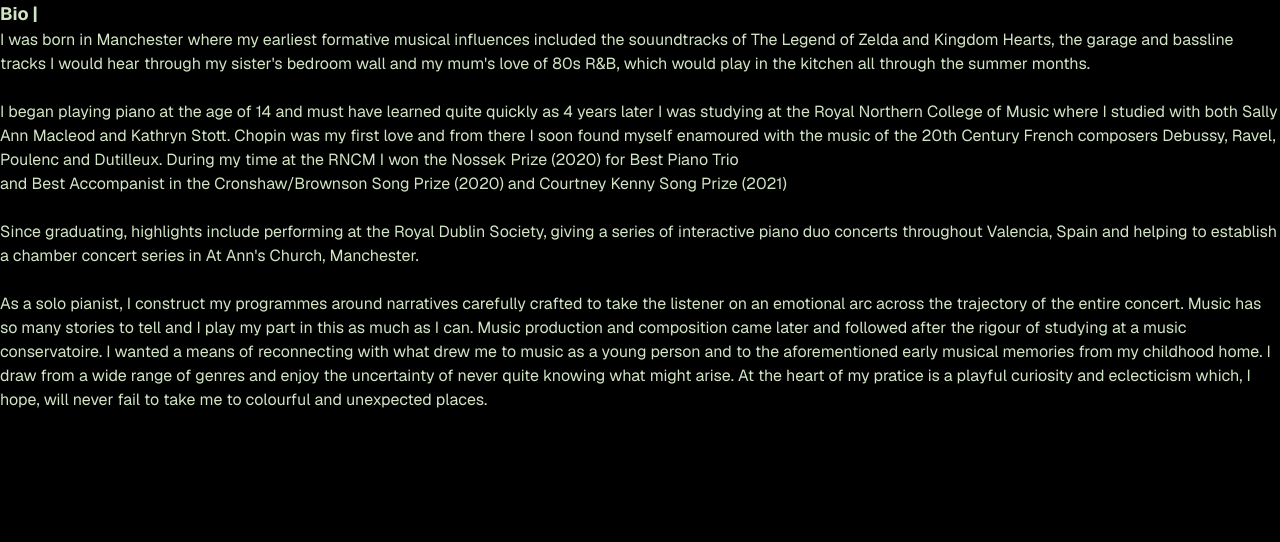
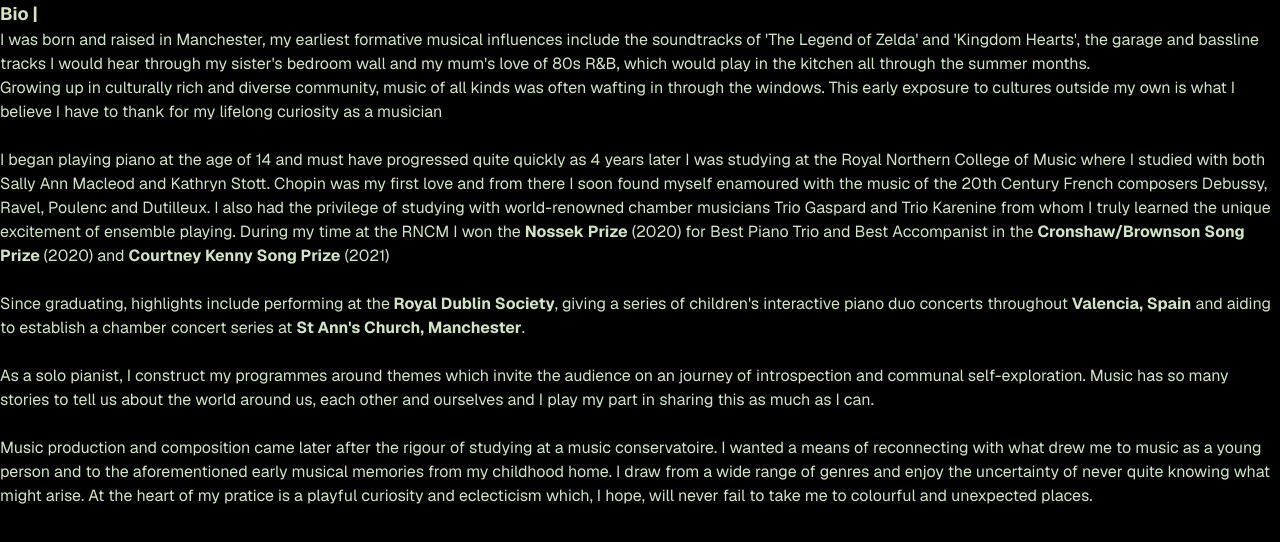
Before and after one commit to JJamC/artist-portfolio-next-vercel, a Next.js app: page /components/About in a window 1280 px wide. Shown: the top 542 px of the page. Built offline with nearby package versions, Linux system fonts and the light colour scheme.

Commit message:
edited about

```diff
--- a/src/pages/components/About.tsx
+++ b/src/pages/components/About.tsx
@@ -5,33 +5,41 @@ export default function About() {
         <b>Bio |</b>
       </h2>
       <p>
-        I was born in Manchester where my earliest formative musical influences
-        included the souundtracks of The Legend of Zelda and Kingdom Hearts, the
-        garage and bassline tracks I would hear through my sister&apos;s bedroom
-        wall and my mum&apos;s love of 80s R&B, which would play in the kitchen
-        all through the summer months.
+        I was born and raised in Manchester, my earliest formative musical
+        influences include the soundtracks of &apos;The Legend of Zelda&apos;
+        and &apos;Kingdom Hearts&apos;, the garage and bassline tracks I would
+        hear through my sister&apos;s bedroom wall and my mum&apos;s love of 80s
+        R&B, which would play in the kitchen all through the summer months.
+        <br></br> Growing up in culturally rich and diverse community, music of
+        all kinds was often wafting in through the windows. This early exposure
+        to cultures outside my own is what I believe I have to thank for my
+        lifelong curiosity as a musician
         <br></br>
-        <br></br>I began playing piano at the age of 14 and must have learned
+        <br></br>I began playing piano at the age of 14 and must have progressed
         quite quickly as 4 years later I was studying at the Royal Northern
         College of Music where I studied with both Sally Ann Macleod and Kathryn
         Stott. Chopin was my first love and from there I soon found myself
         enamoured with the music of the 20th Century French composers Debussy,
-        Ravel, Poulenc and Dutilleux. During my time at the RNCM I won the
-        Nossek Prize (2020) for Best Piano Trio<br></br> and Best Accompanist in
-        the Cronshaw/Brownson Song Prize (2020) and Courtney Kenny Song Prize
-        (2021)
+        Ravel, Poulenc and Dutilleux. I also had the privilege of studying with
+        world-renowned chamber musicians Trio Gaspard and Trio Karenine from
+        whom I truly learned the unique excitement of ensemble playing. During
+        my time at the RNCM I won the <b>Nossek Prize</b> (2020) for Best Piano
+        Trio and Best Accompanist in the <b>Cronshaw/Brownson Song Prize </b>
+        (2020) and <b>Courtney Kenny Song Prize</b> (2021)
         <br></br>
         <br></br>
-        Since graduating, highlights include performing at the Royal Dublin
-        Society, giving a series of interactive piano duo concerts throughout
-        Valencia, Spain and helping to establish a chamber concert series in At
-        Ann&apos;s Church, Manchester.
+        Since graduating, highlights include performing at the
+        <b> Royal Dublin Society</b>, giving a series of children&apos;s
+        interactive piano duo concerts throughout
+        <b> Valencia, Spain</b> and aiding to establish a chamber concert
+        series at <b>St Ann&apos;s Church, Manchester</b>.<br></br>
         <br></br>
-        <br></br>
-        As a solo pianist, I construct my programmes around narratives carefully
-        crafted to take the listener on an emotional arc across the trajectory
-        of the entire concert. Music has so many stories to tell and I play my
-        part in this as much as I can. Music production and composition came later and followed after the rigour of studying at a music conservatoire. I wanted a means of
+        As a solo pianist, I construct my programmes around themes which invite
+        the audience on an journey of introspection and communal self-exploration. Music has
+        so many stories to tell us about the world around us, each other and
+        ourselves and I play my part in sharing this as much as I can. <br></br>
+        <br></br>Music production and composition came later after
+        the rigour of studying at a music conservatoire. I wanted a means of
         reconnecting with what drew me to music as a young person and to the
         aforementioned early musical memories from my childhood home. I draw
         from a wide range of genres and enjoy the uncertainty of never quite
--- a/src/pages/components/Blog.tsx
+++ b/src/pages/components/Blog.tsx
@@ -12,8 +12,15 @@ export default function Blog() {
       <br></br>
       <div>
         <p className="p-5 text-[16px] text-[#D2E4C4]">
-          <b>Jay Jameil Carroll</b> is a pianist, composer and music producer
-          based in Manchester, England.
+          Hey there, I'm Jay <b>|</b>
+          <br></br>
+          <br></br>
+          I'm a musician currently based in Manchester, UK <b>|</b>
+          <br></br> <br></br>
+          Here you&apos;ll find examples of my performances, original
+          compositions and productions, and just about anything else I get up to
+          <b> |</b>
+          <br></br>
         </p>
       </div>
     </div>
--- a/src/pages/components/Contact.tsx
+++ b/src/pages/components/Contact.tsx
@@ -22,8 +22,8 @@ export default function ContactForm() {
 
   return (
     <div>
-      <p>Want to work with me?</p>
-      <p>Get in touch :) </p>
+      <p>Want to work together?</p>
+      <p>Get in touch ! </p>
       <form
         action="#"
         method="POST"
--- a/src/pages/components/Navbar.tsx
+++ b/src/pages/components/Navbar.tsx
@@ -72,7 +72,7 @@ export default function Navbar({ setNav, setActive, active }: NavbarProps) {
           setActive("production");
         }}
       >
-        <h2>Production</h2>
+        <h2>Music Production</h2>
       </a>
 
       <a
--- a/src/pages/components/Prints.tsx
+++ b/src/pages/components/Prints.tsx
@@ -54,9 +54,9 @@ export default function Prints() {
     <div>
       <div className="mb-5 flex">
         <p className="w-[200px]">
-          <b>Prints |</b> &apos;Prints&apos; is an ever-growing series of
-          short piano compositions composed out of response to artworks that
-          have vivdly inspired me.
+          <b>Prints |</b> &apos;Prints&apos; is a growing series of
+          piano compositions conceived as evocations of artworks that
+          have vividly inspired me.
         </p>
         <iframe
           className="aspect-[16/7] w-250"
--- a/src/pages/components/Title.tsx
+++ b/src/pages/components/Title.tsx
@@ -11,16 +11,19 @@ export default function Title({ setNav, setActive }: TitleProps) {
 
   return (
     <>
-      <div className=" justify-self-center">
+      <div className="justify-self-center">
         <a
           href="#"
           onClick={(e) => {
             e.preventDefault();
             handleNavClick("Home");
-            setActive("")
+            setActive("");
           }}
         >
-          <h1 className="text-center text-5xl">Jay Jameil Carroll</h1>
+          <h1 className="text-4xl">Jay Jameil Carroll</h1>
+          <p className="text-center">
+            <b>Pianist | Composer | Producer</b>
+          </p>
         </a>
       </div>
     </>
```
